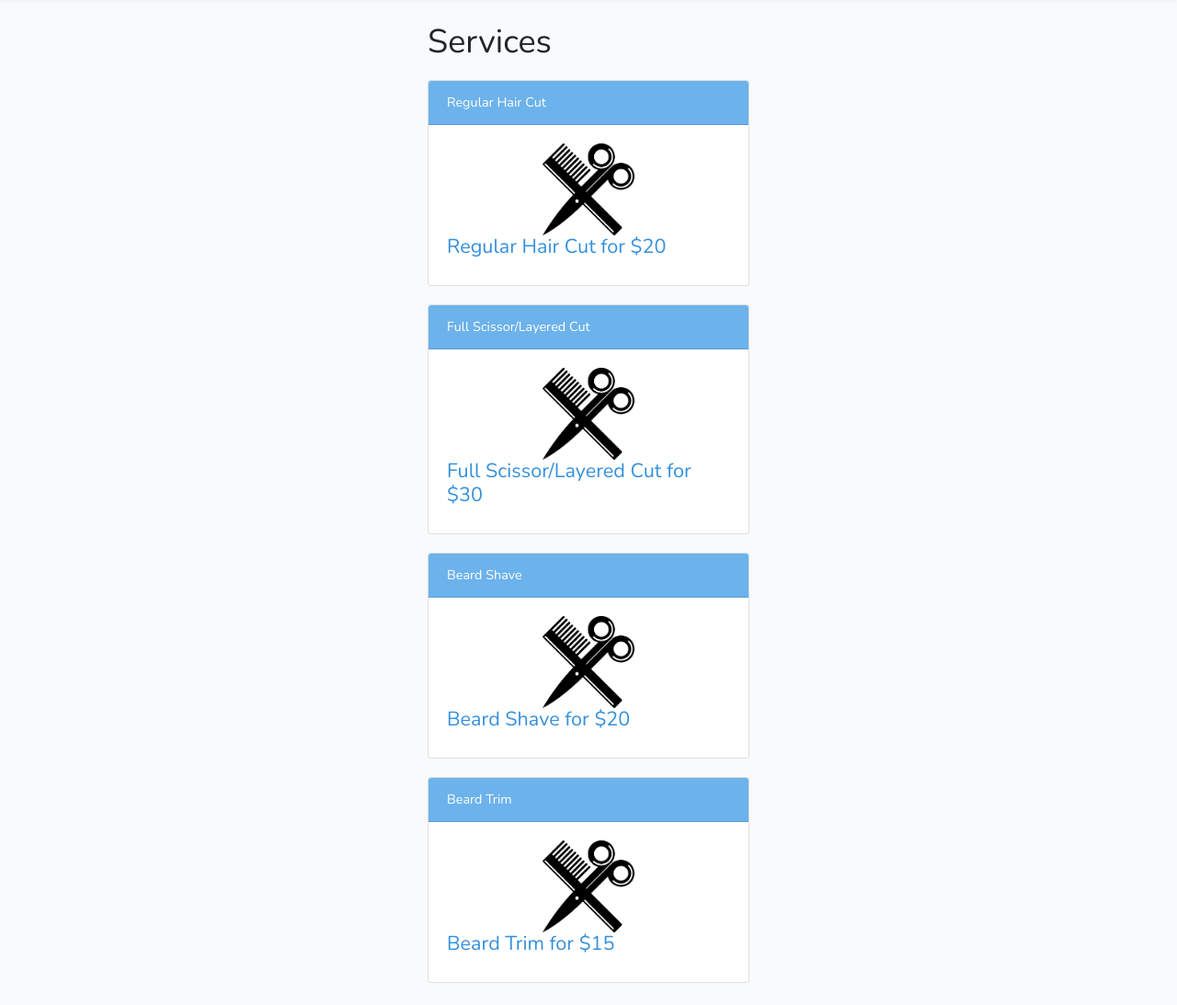
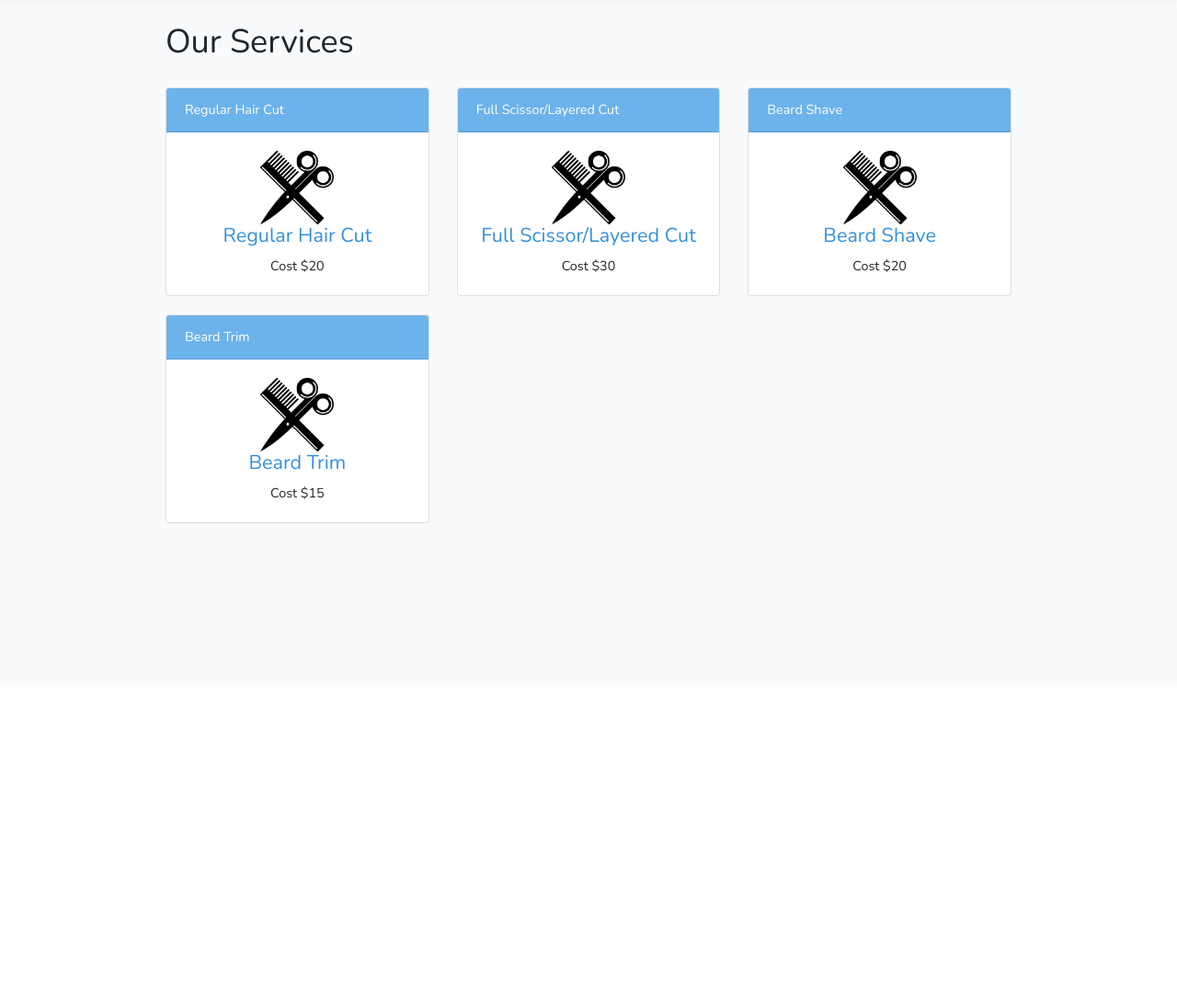
Before and after one commit to brandsafric-incorporated/barber_shop, a Laravel app: page /services in a window 1280 px wide. Shown: the part 55-1148 px from the top of the page at 92% size. After the commit the page ends 624 px from the top, so only its background shows below. Run offline with Laravel 8, Linux system fonts and the light colour scheme; data comes from the database, SQL or seed files in the repository.

Commit message:
show services in cards

```diff
--- a/resources/views/services.blade.php
+++ b/resources/views/services.blade.php
@@ -3,22 +3,34 @@
 @section('content')
 <div class="container">
     <div class="row justify-content-center">
-        <div class="col-md-4">
-              <h1>Services</h1>
+        <div class="col-md-10">
+              <h1>Our Services</h1>
 
                   @if( count($services) > 0 )
 
+                    <div class="row">
                     @foreach($services as $service)
 
-                      <div class="card" style="margin-top: 20px;">
-                        <div class="card-header bg-info text-white">{{ $service->title }}</div>
-                        <div class="card-body">
-                          <center><img src="{{ asset('images/barber-tools.png') }}" width="100" height="100"></img></center>
-                          <a href=""><h4>{{ $service->title }} for ${{ $service->price }}</h2></a>
+                      <div class="col-md-4">
+                        <div class="card" style="margin-top: 20px;">
+                          <div class="card-header bg-info text-white">{{ $service->title }}</div>
+                          <div class="card-body">
+                            <center>
+                              <img src="{{ asset('images/barber-tools.png') }}" width="80" height="80"></img>
+                              <a href=""><h4>{{ $service->title }}</h4></a>
+                              Cost ${{ $service->price }}
+                            </center>
+                          </div>
                         </div>
                       </div>
 
+                    @if( ($loop->index+1) %3 == 0 )
+                      </div>
+                      <div class="row">
+                    @endif
+
                     @endforeach
+                    </div>
 
                   @endif
         </div>
```
